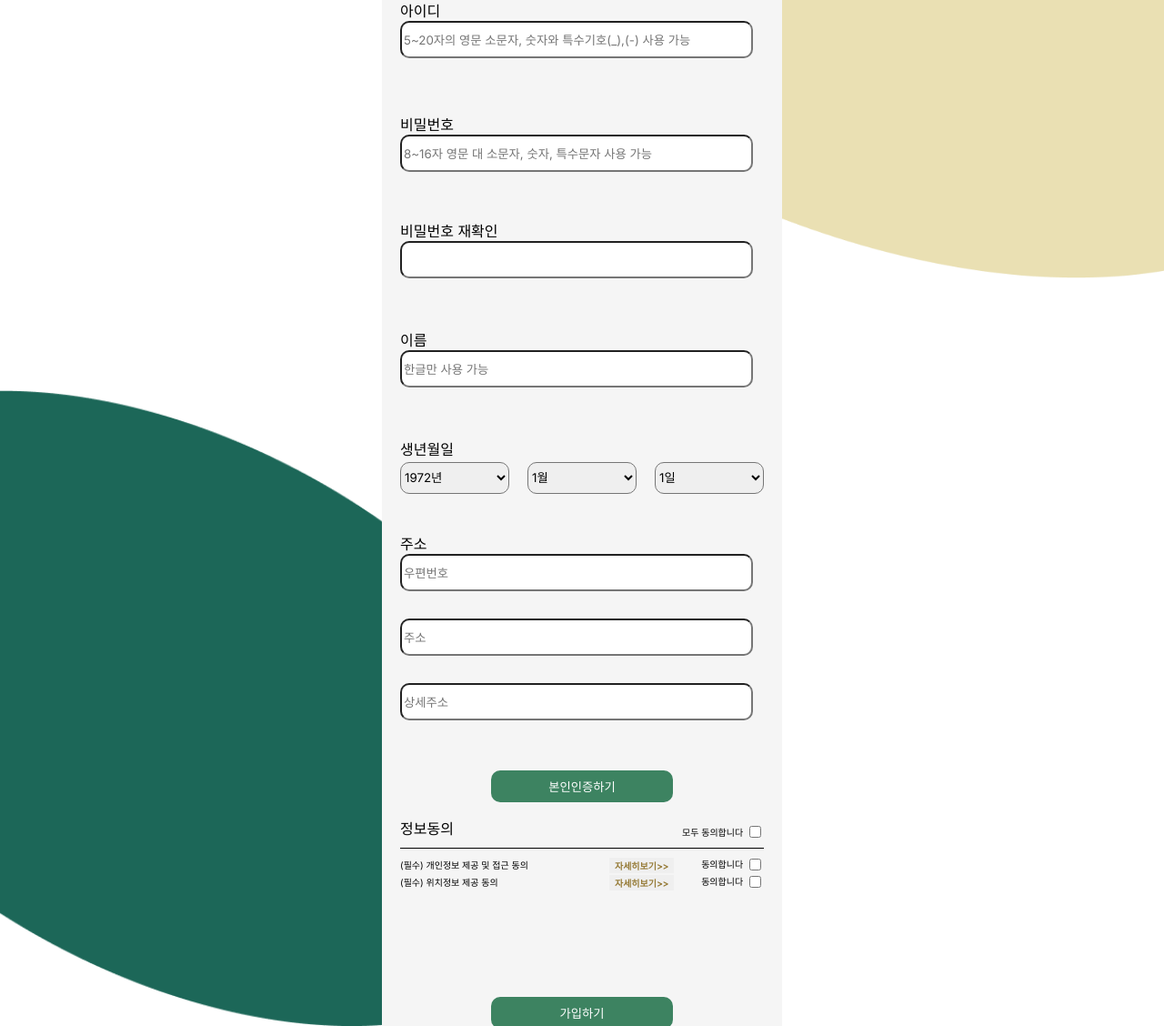
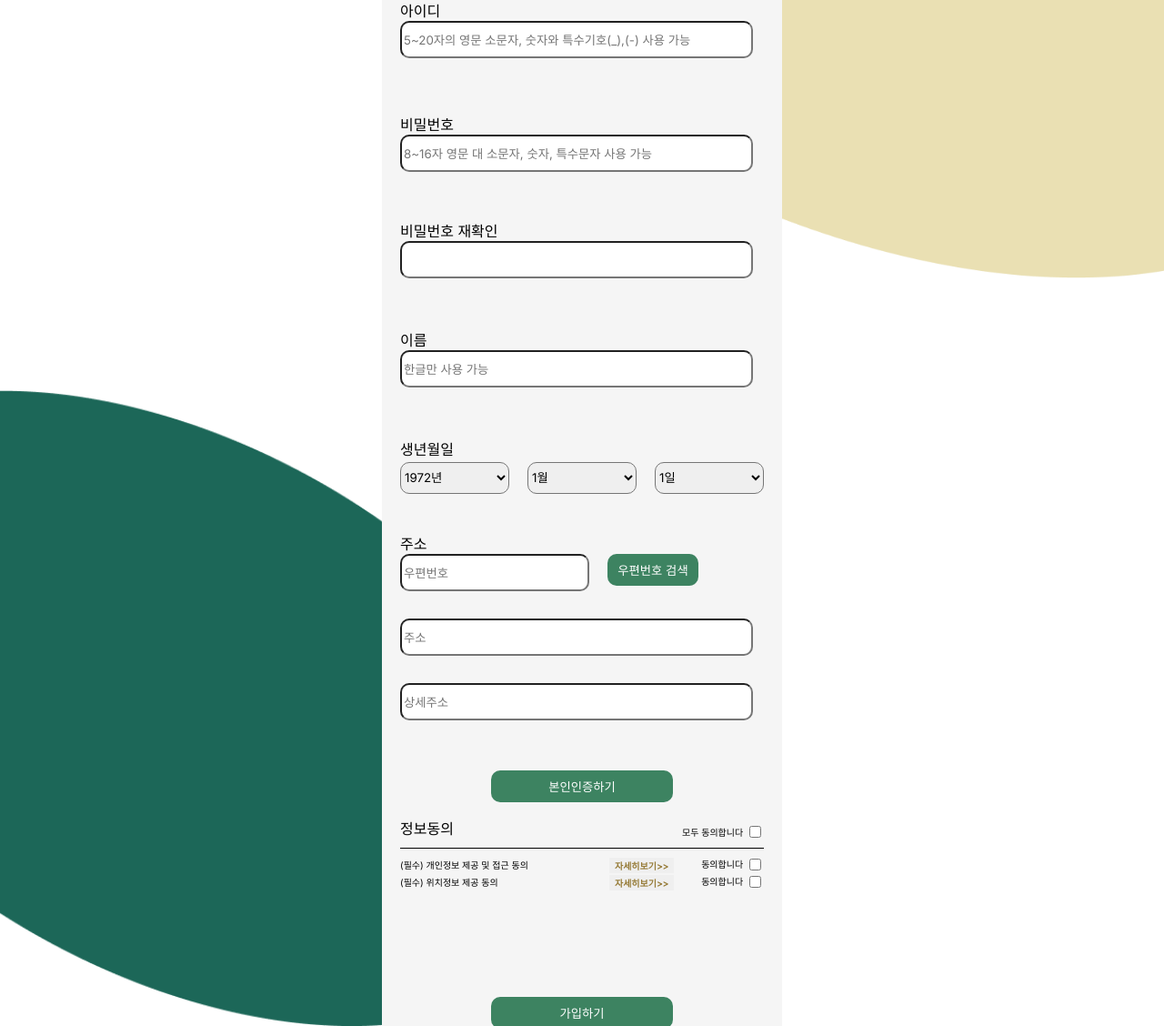
Before and after one commit to kimyeonchul/barrow, a Django app: template template/signup.html in a window 1280 px wide. Shown: the part 271-1399 px from the top of the page at 91% size. Run offline with Django 4.2, Linux system fonts and the light colour scheme; the template is opened without the code that fills it, so the values that code supplies are empty; some libraries are stand-ins or nearby versions.

Commit message:
signup페이지 acodian 동작 부분 수정, 주소 api 버튼 추가

```diff
--- a/static/css/login/signup.css
+++ b/static/css/login/signup.css
@@ -220,10 +220,29 @@ label[for='check'] {
     margin-bottom: 40px;
 }
 
-
+.input_address_wrap{
+    display: flex;
+    justify-content: flex-start;
+}
 
 .input_detail_address {
     margin-bottom: 30px;
+}
+
+.input_member_post{
+    margin-right: 20px;
+    width: 200px;
+    height: 35px;
+    border-radius: 10px;
+}
+
+.member_post_btn{
+    width: 100px;
+    height: 35px;
+    border-radius: 10px;
+    border: none;
+    color: white;
+    background-color: #3D8361;
 }
 
 .address_api {
--- a/template/signup.html
+++ b/template/signup.html
@@ -59,8 +59,11 @@
                     </li>
                     <li>
                         <label for="member_post">주소</label>
-                        <input id="member_post" type="text" name="address1" placeholder="우편번호" class="input_detail_address input_outer" readonly
+                        <div class="input_address_wrap">
+                            <input id="member_post" type="text" name="address1" placeholder="우편번호" class="input_detail_address input_member_post" readonly
                             onclick="findAddr()">
+                            <button type ="button" class="member_post_btn" onclick="findAddr()">우편번호 검색</button>
+                        </div>
                         <input id="member_addr" type="text" name="address2" placeholder="주소" class="input_detail_address input_outer" readonly>
                         <br>
                         <input id ="member_detail" type="text" name="address3" class='input_detail_address input_outer' placeholder="상세주소">
```
Also changed, not shown: static/js/login/login.js (+13 -13 lines), static/js/login/signup.js (+23 -5 lines).
